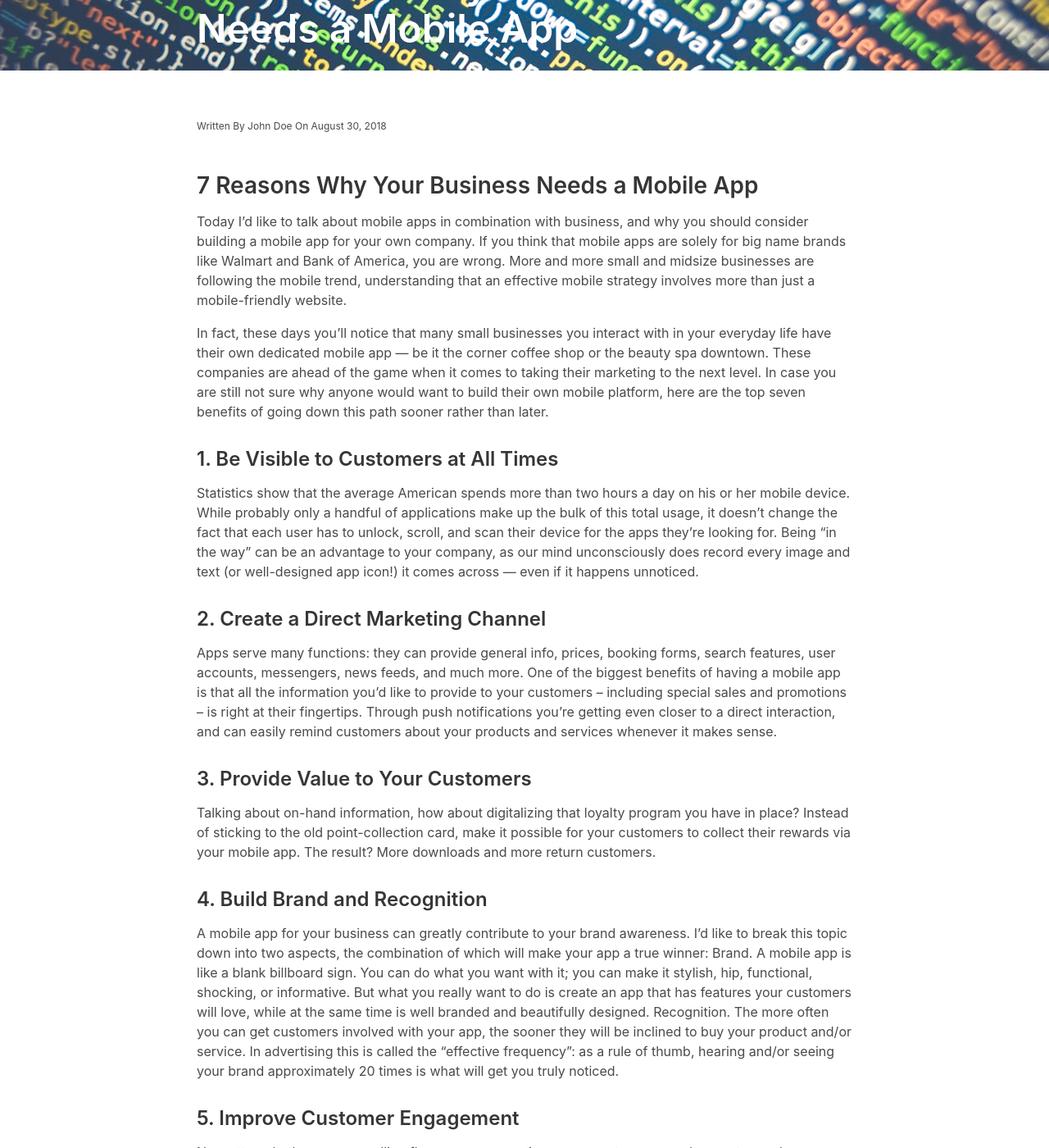
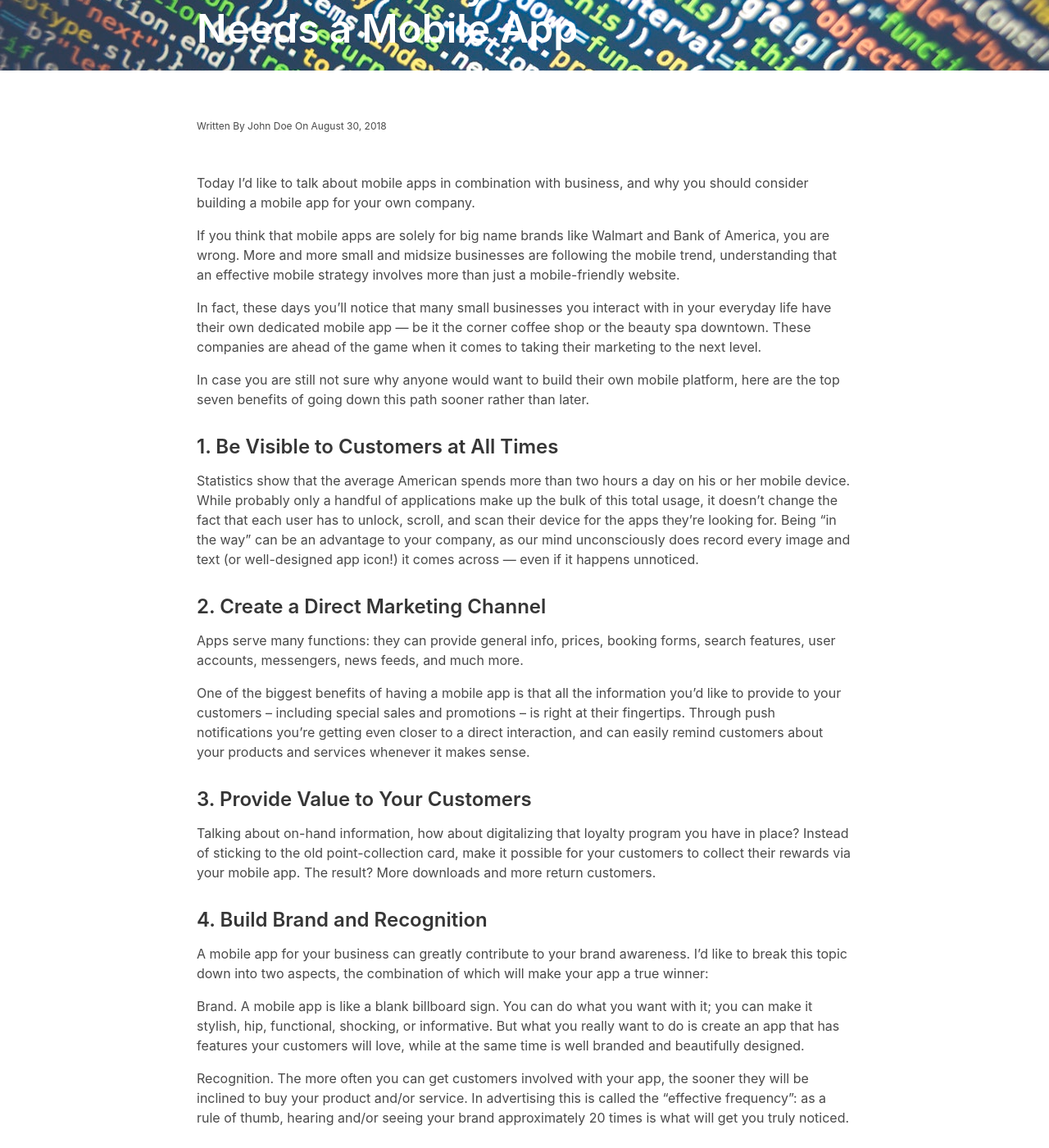
Before and after one commit to scannedmedia/scannedmedia, a Jekyll site: the page built from _posts/2018-08-30-7-reasons-why-your-business-needs-a-mobile-app.markdown, in a window 1280 px wide and 1400 px high, scrolled down 494 px. Shown: the whole window at 82% size. Built offline with Jekyll 4.4.1, drawn with Linux system fonts in a browser that asks for light colours; nearby versions of some CDN libraries.

Commit message:
Updated 7 Reasons Why Your Business Needs A Mobile App

```diff
--- a/_posts/2018-08-30-7-reasons-why-your-business-needs-a-mobile-app.markdown
+++ b/_posts/2018-08-30-7-reasons-why-your-business-needs-a-mobile-app.markdown
@@ -4,12 +4,14 @@ date: 2018-08-30 14:14:00 -07:00
 image: "/uploads/photo-1489389944381-3471b5b30f04.jpeg"
 ---
 
-## 7 Reasons Why Your Business Needs a Mobile App
+Today I’d like to talk about mobile apps in combination with business, and why you should consider building a mobile app for your own company.
 
-Today I’d like to talk about mobile apps in combination with business, and why you should consider building a mobile app for your own company.
+
 If you think that mobile apps are solely for big name brands like Walmart and Bank of America, you are wrong. More and more small and midsize businesses are following the mobile trend, understanding that an effective mobile strategy involves more than just a mobile-friendly website.
 
 In fact, these days you’ll notice that many small businesses you interact with in your everyday life have their own dedicated mobile app — be it the corner coffee shop or the beauty spa downtown. These companies are ahead of the game when it comes to taking their marketing to the next level.
+
+
 In case you are still not sure why anyone would want to build their own mobile platform, here are the top seven benefits of going down this path sooner rather than later.
 
 ### 1. Be Visible to Customers at All Times
@@ -19,6 +21,8 @@ Statistics show that the average American spends more than two hours a day on hi
 ### 2. Create a Direct Marketing Channel
 
 Apps serve many functions: they can provide general info, prices, booking forms, search features, user accounts, messengers, news feeds, and much more.
+
+
 One of the biggest benefits of having a mobile app is that all the information you’d like to provide to your customers – including special sales and promotions – is right at their fingertips. Through push notifications you’re getting even closer to a direct interaction, and can easily remind customers about your products and services whenever it makes sense.
 
 ### 3. Provide Value to Your Customers
@@ -28,7 +32,11 @@ Talking about on-hand information, how about digitalizing that loyalty program y
 ### 4. Build Brand and Recognition
 
 A mobile app for your business can greatly contribute to your brand awareness. I’d like to break this topic down into two aspects, the combination of which will make your app a true winner:
+
+
 Brand. A mobile app is like a blank billboard sign. You can do what you want with it; you can make it stylish, hip, functional, shocking, or informative. But what you really want to do is create an app that has features your customers will love, while at the same time is well branded and beautifully designed.
+
+
 Recognition. The more often you can get customers involved with your app, the sooner they will be inclined to buy your product and/or service. In advertising this is called the “effective frequency”: as a rule of thumb, hearing and/or seeing your brand approximately 20 times is what will get you truly noticed.
 
 ### 5. Improve Customer Engagement
```
